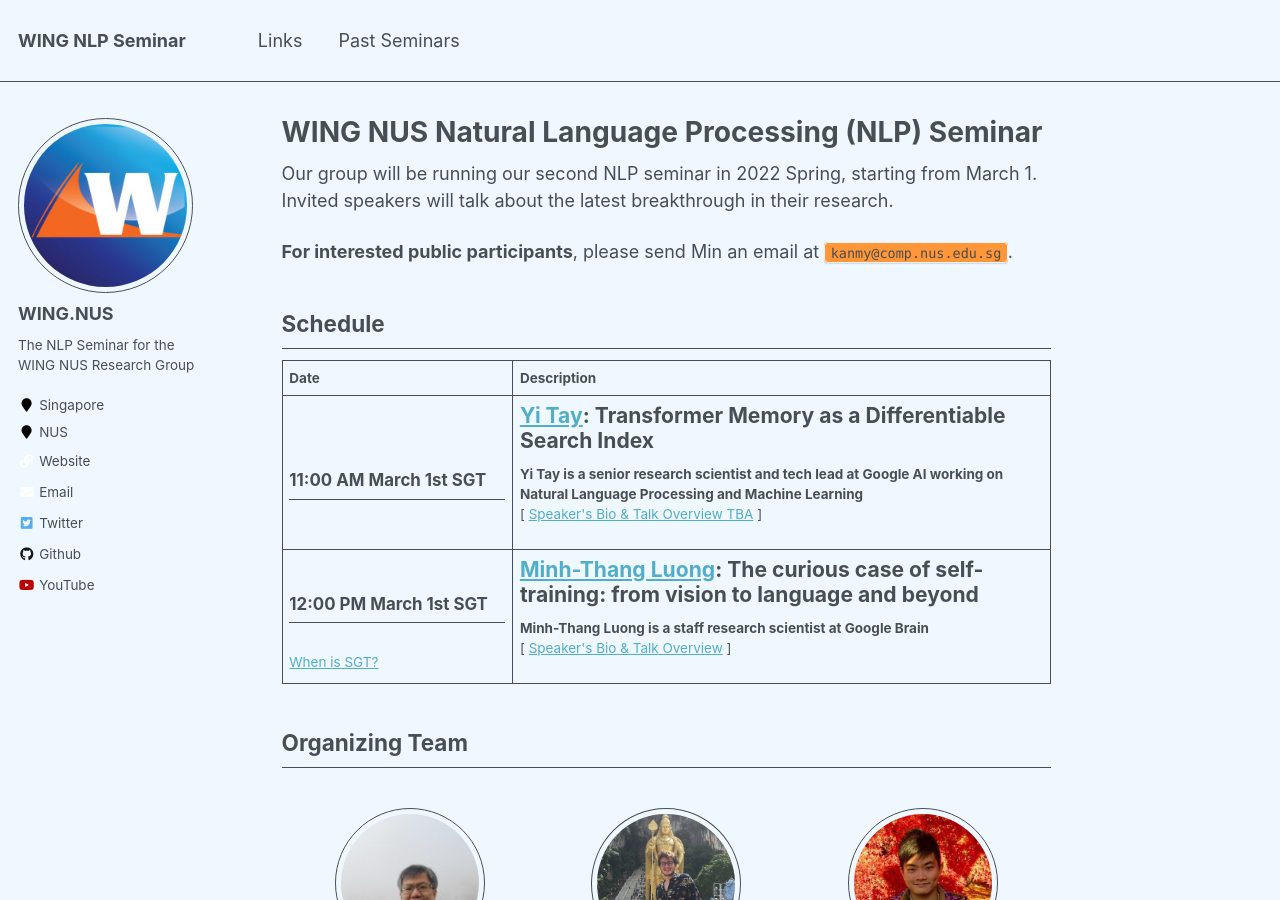
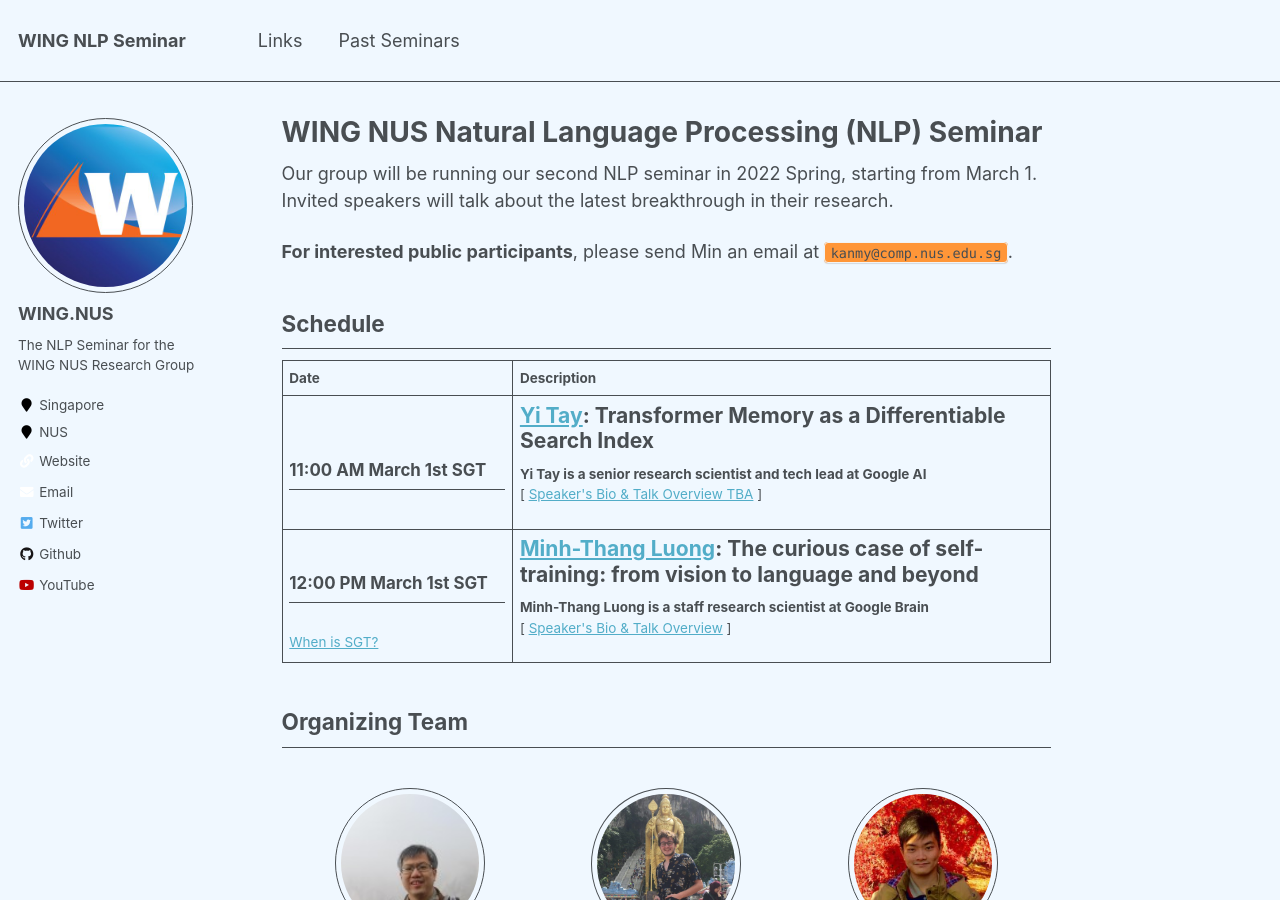
Before and after one commit to WING-NUS/nlp-seminar, a Jekyll site: the page built from _pages/about.md, in a window 1280 px wide and 900 px high. Built offline with Jekyll 4.4.1, drawn with Linux system fonts in a browser that asks for light colours.

Commit message:
Shorten Yi Tay's description to a single liner

```diff
--- a/_pages/about.md
+++ b/_pages/about.md
@@ -28,7 +28,7 @@ Our group will be running our second NLP seminar in 2022 Spring, starting from M
 
   <td>
     <h1><a href="https://vanzytay.github.io/">Yi Tay</a>: Transformer Memory as a Differentiable Search Index</h1>
-    <strong>Yi Tay is  a senior research scientist and tech lead at Google AI working on Natural Language Processing and Machine Learning</strong>
+    <strong>Yi Tay is  a senior research scientist and tech lead at Google AI</strong>
   <p>
     [&nbsp;<a href="https://wing-nus.github.io/nlp-seminar/speaker-yi_tay">Speaker's Bio & Talk Overview TBA</a>&nbsp;]
   </p>
```
